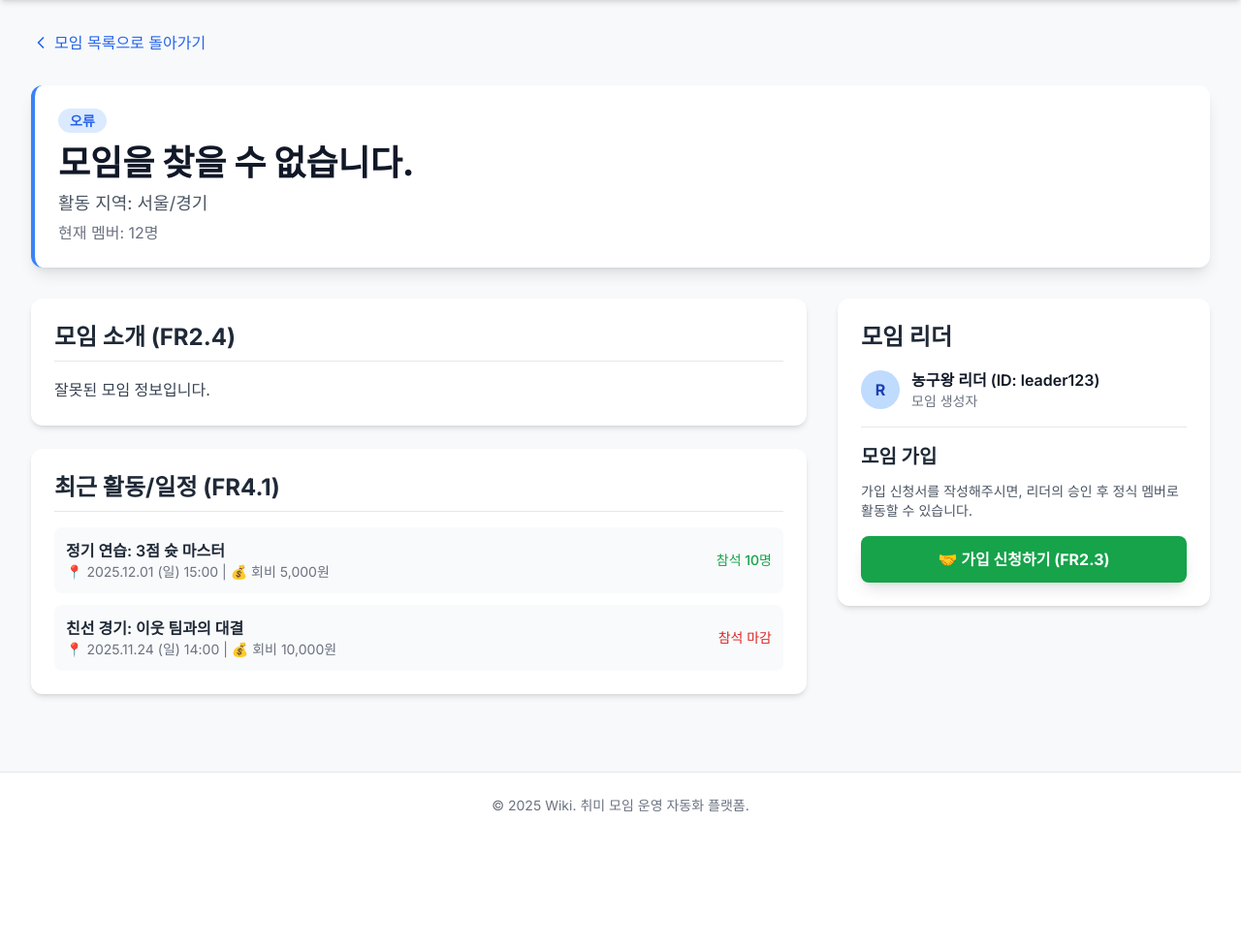
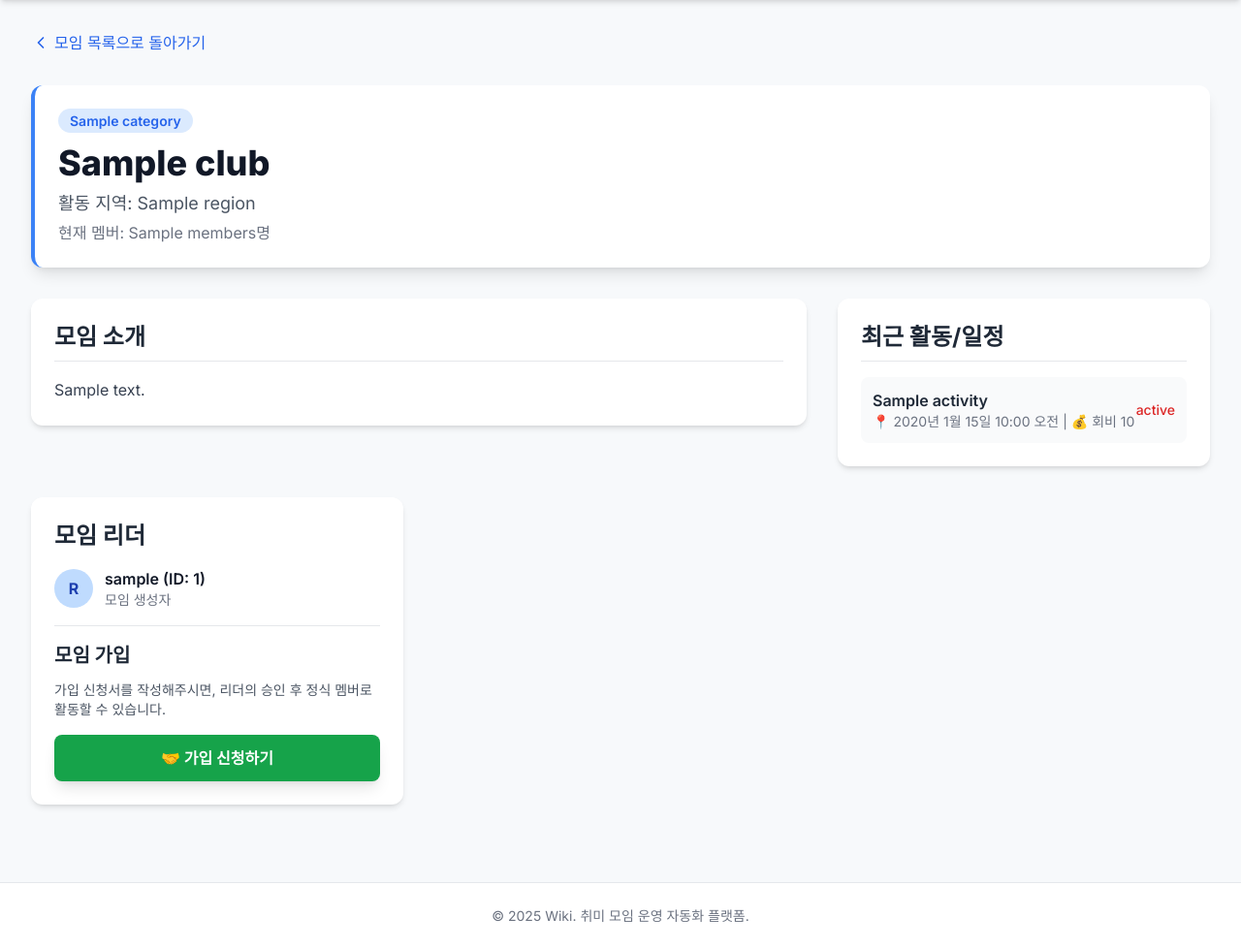
Before and after one commit to seojin122/Wiki, a Django app: template config/templates/group_detail.html in a window 1280 px wide. Shown: the part 60-1039 px from the top of the page at 97% size. Before the commit the page ends 898 px from the top, so only its background shows below. Run offline with Django 5.2, Linux system fonts and the light colour scheme; the template is opened without the code that fills it: most values are stand-ins (such as "Sample title", 1, 10 or a date in 2020); some libraries are stand-ins or nearby versions.

Commit message:
목데이터 분리

```diff
--- a/club_management/urls.py
+++ b/club_management/urls.py
@@ -1,7 +1,7 @@
 from django.urls import path
 from . import views
 
-app_name = 'club_management'
+app_name = 'Wiki'
 
 urlpatterns = [
     path('', views.discovery_page, name='discovery'),
--- a/config/templates/discovery.html
+++ b/config/templates/discovery.html
@@ -62,7 +62,7 @@
 
             <div id="club-list" class="grid grid-cols-1 sm:grid-cols-2 lg:grid-cols-3 xl:grid-cols-4 gap-6">
                 {% for club in clubs %}
-                    {% include "club_card.html" with club=club %}
+                    {% include "components/club_card.html" with club=club %}
                 {% empty %}
                     <div class="text-center text-gray-500 py-10 col-span-full">
                         <p class="text-lg text-gray-500">등록된 모임이 없습니다.</p>
--- a/config/templates/group_detail.html
+++ b/config/templates/group_detail.html
@@ -25,53 +25,61 @@
                 <svg xmlns="http://www.w3.org/2000/svg" width="20" height="20" viewBox="0 0 24 24" fill="none" stroke="currentColor" stroke-width="2" stroke-linecap="round" stroke-linejoin="round"><path d="m15 18-6-6 6-6"></path></svg>
                 <span class="ml-1">모임 목록으로 돌아가기</span>
             </button>
-
             <div class="bg-white p-6 rounded-xl shadow-lg border-l-4 border-blue-500">
-                <span id="detail-category" class="text-sm font-semibold px-3 py-1 bg-blue-100 text-blue-600 rounded-full">
-                    체육 🏀
-                </span>
-                <h2 id="detail-name" class="mt-3 text-4xl font-extrabold text-gray-900">주말 농구 팀 '슬램덩커스'</h2>
-                <p id="detail-region" class="text-lg text-gray-600 mt-2">활동 지역: 서울/경기</p>
-                <p id="detail-member-count" class="text-base text-gray-500 mt-1">현재 멤버: 12명</p>
+                {% if club %}
+                    <span id="detail-category" class="text-sm font-semibold px-3 py-1 bg-blue-100 text-blue-600 rounded-full"> {{ club.category }}</span>
+                    <h2 id="detail-name" class="mt-3 text-4xl font-extrabold text-gray-900">{{ club.name }}</h2>
+                    <p id="detail-region" class="text-lg text-gray-600 mt-2">활동 지역: {{ club.region }}</p>
+                    <p id="detail-member-count" class="text-base text-gray-500 mt-1">현재 멤버: {{ club.members }}명</p>
+                {% else %}
+                    <span class="text-sm font-semibold px-3 py-1 bg-red-100 text-red-600 rounded-full">오류</span>
+                    <h2 class="mt-3 text-4xl font-extrabold text-gray-900">모임을 찾을 수 없습니다.</h2>
+                    <p class="text-lg text-gray-600 mt-2">잘못된 모임 정보입니다.</p>
+                {% endif %}
             </div>
 
+            {% if club %}
             <div class="grid grid-cols-1 lg:grid-cols-3 gap-8">
                 <div class="lg:col-span-2 space-y-6">
                     <div class="bg-white p-6 rounded-xl shadow-md">
-                        <h3 class="text-2xl font-bold text-gray-800 border-b pb-2 mb-4">모임 소개 (FR2.4)</h3>
+                        <h3 class="text-2xl font-bold text-gray-800 border-b pb-2 mb-4">모임 소개</h3>
                         <p id="detail-description" class="text-gray-700 leading-relaxed">
-                            저희 슬램덩커스는 실력에 상관없이 농구를 사랑하는 모든 분들을 환영합니다. 매주 토요일 정기 모임을 통해 친목을 다지고 건강한 땀을 흘리고 있습니다. 단순한 운동을 넘어, 팀워크와 열정을 함께 나누는 모임이 되겠습니다.
+                            {{ club.description }}
                         </p>
                     </div>
+                </div>
+            <div class="bg-white p-6 rounded-xl shadow-md">
+                <h3 class="text-2xl font-bold text-gray-800 border-b pb-2 mb-4">최근 활동/일정</h3>
+                <ul id="detail-activities" class="space-y-3">
+                    {% for activity in club.activities %}
+                    <li class="p-3 bg-gray-50 rounded-lg flex justify-between items-center
+                        {% if activity.status == '마감' %}bg-red-50 border border-red-200{% endif %}">
+                        <div>
+                            <p class="font-semibold text-gray-800">{{ activity.title }}</p>
+                            <p class="text-sm text-gray-500">📍 {{ activity.date }} | 💰 회비 {{ activity.fee }}</p>
+                        </div>
+                        <span class="text-sm font-medium
+                            {% if activity.status == '참석' %}text-green-600{% else %}text-red-600{% endif %}">
+                            {% if activity.status == '참석' %}
+                                참석 {{ activity.attendees }}명
+                            {% else %}
+                                {{ activity.status }}
+                            {% endif %}
+                        </span>
+                    </li>
+                    {% empty %}
+                    <li class="p-3 text-gray-500">등록된 예정 활동이 없습니다.</li>
+                    {% endfor %}
 
-                    <div class="bg-white p-6 rounded-xl shadow-md">
-                        <h3 class="text-2xl font-bold text-gray-800 border-b pb-2 mb-4">최근 활동/일정 (FR4.1)</h3>
-                        <ul id="detail-activities" class="space-y-3">
-                            <li class="p-3 bg-gray-50 rounded-lg flex justify-between items-center">
-                                <div>
-                                    <p class="font-semibold text-gray-800">정기 연습: 3점 슛 마스터</p>
-                                    <p class="text-sm text-gray-500">📍 2025.12.01 (일) 15:00 | 💰 회비 5,000원</p>
-                                </div>
-                                <span class="text-sm font-medium text-green-600">참석 10명</span>
-                            </li>
-                            <li class="p-3 bg-gray-50 rounded-lg flex justify-between items-center">
-                                <div>
-                                    <p class="font-semibold text-gray-800">친선 경기: 이웃 팀과의 대결</p>
-                                    <p class="text-sm text-gray-500">📍 2025.11.24 (일) 14:00 | 💰 회비 10,000원</p>
-                                </div>
-                                <span class="text-sm font-medium text-red-600">참석 마감</span>
-                            </li>
                 </ul>
             </div>
-                </div>
-
             <div class="lg:col-span-1 space-y-6">
                 <div class="bg-white p-6 rounded-xl shadow-md sticky top-20">
                     <h3 class="text-2xl font-bold text-gray-800 mb-4">모임 리더</h3>
                     <div class="flex items-center space-x-3 border-b pb-4 mb-4">
                         <div class="w-10 h-10 bg-blue-200 rounded-full flex items-center justify-center text-blue-800 font-bold">R</div>
                         <div>
-                                <p class="font-semibold text-gray-900">농구왕 리더 (ID: leader123)</p>
+                            <p class="font-semibold text-gray-900">{{ club.leader_nickname }} (ID: {{ club.leader_id }})</p>
                             <p class="text-sm text-gray-500">모임 생성자</p>
                         </div>
                     </div>
@@ -82,19 +90,21 @@
                     </p>
                     <button onclick="document.getElementById('apply-modal').classList.remove('hidden')"
                         class="w-full bg-green-600 hover:bg-green-700 text-white font-bold py-3 px-6 rounded-lg shadow-lg transition duration-200 transform hover:scale-[1.01]">
-                            🤝 가입 신청하기 (FR2.3)
+                        🤝 가입 신청하기
                     </button>
                 </div>
             </div>
-            </div>
+            {% endif %}
+
         </section>
+
+
 
         <div id="apply-modal" class="hidden fixed inset-0 z-50 flex items-center justify-center bg-gray-900 bg-opacity-70 transition-opacity"
             onclick="if(event.target.id === 'apply-modal') document.getElementById('apply-modal').classList.add('hidden')">
 
             <div class="bg-white rounded-xl p-8 max-w-lg w-full m-4 shadow-2xl transform transition-transform duration-300 scale-100">
                 <h3 class="text-2xl font-bold text-gray-900 border-b pb-3 mb-5">모임 가입 신청</h3>
-
                 <form onsubmit="handleApply(event)">
                     <div class="space-y-4">
                         <div>
@@ -128,65 +138,44 @@
                         </button>
                     </div>
                 </form>
-
                 <div id="modal-message" class="hidden mt-4 p-3 rounded-lg text-sm"></div>
             </div>
         </div>
-
     </main>
 
     {% include 'components/footer.html' %}
 
     <script>
-        // 모임 상세 페이지 데이터 업데이트 (URL 쿼리 파라미터를 사용하여 목업 데이터 로드)
         function loadGroupDetail() {
             const pathSegments = window.location.pathname.split('/').filter(Boolean);
             const clubId = pathSegments[pathSegments.length - 1];
 
-            // MVP 목표: 실제 DB 연결 전까지는 목업 데이터 사용
-            const mockData = {
-                1: {
-                    name: "주말 농구 팀 '슬램덩커스'", category: "체육 🏀", region: "서울/경기", members: 12,
-                    description: "저희 슬램덩커스는 실력에 상관없이 농구를 사랑하는 모든 분들을 환영합니다. 매주 토요일 정기 모임을 통해 친목을 다지고 건강한 땀을 흘리고 있습니다. 단순한 운동을 넘어, 팀워크와 열정과 함께 나누는 모임이 되겠습니다."
-                },
-                2: {
-                    name: "퇴근 후 힐링 드로잉", category: "미술/공예 🎨", region: "강남구", members: 8,
-                    description: "매주 수요일 저녁, 따뜻한 카페에서 함께 그림을 그리며 하루를 마무리해요. 오일 파스텔, 색연필 등 다양한 재료를 시도해 볼 수 있습니다. 장비가 없어도 괜찮아요. 함께 힐링하실 분들을 기다립니다."
-                }
-            };
-
             const club = mockData[clubId];
             if (club) {
-                document.title = `HobbyFlow - ${club.name}`;
+                document.title = `Wiki - ${club.name}`;
                 document.getElementById('detail-name').textContent = club.name;
                 document.getElementById('detail-category').textContent = club.category;
                 document.getElementById('detail-region').textContent = `활동 지역: ${club.region}`;
                 document.getElementById('detail-member-count').textContent = `현재 멤버: ${club.members}명`;
                 document.getElementById('detail-description').textContent = club.description;
             } else {
-                // 모임 ID가 없을 경우 리스트 페이지로 리다이렉트
                 document.getElementById('detail-name').textContent = "모임을 찾을 수 없습니다.";
                 document.getElementById('detail-category').textContent = "오류";
                 document.getElementById('detail-description').textContent = "잘못된 모임 정보입니다.";
             }
         }
 
-        // 가입 신청 처리 (FR2.3)
+        // 가입 신청 처리
         function handleApply(event) {
-            event.preventDefault(); // 기본 폼 제출 방지
-
+            event.preventDefault();
             const name = document.getElementById('applicant-name').value;
             const message = document.getElementById('applicant-message').value;
             const messageBox = document.getElementById('modal-message');
-
-            // 실제 Django 뷰로 데이터 전송하는 fetch 로직이 필요합니다.
-            // 현재는 성공 메시지를 보여줍니다.
 
             messageBox.classList.remove('hidden', 'bg-red-100', 'text-red-800');
             messageBox.classList.add('bg-green-100', 'text-green-800');
             messageBox.textContent = `✅ '${name}'님의 가입 신청이 모임 리더에게 전달되었습니다. 승인까지 잠시 기다려주세요.`;
 
-            // 폼 초기화 및 3초 후 모달 닫기
             event.target.reset();
             setTimeout(() => {
                 document.getElementById('apply-modal').classList.add('hidden');
@@ -194,7 +183,6 @@
             }, 3000);
         }
 
-        // 페이지 로드 시 초기 상태 설정
         document.addEventListener('DOMContentLoaded', () => {
             loadGroupDetail();
         });
--- a/config/templates/mypage.html
+++ b/config/templates/mypage.html
@@ -3,13 +3,12 @@
 <head>
     <meta charset="UTF-8">
     <meta name="viewport" content="width=device-width, initial-scale=1.0">
-    <title>HobbyFlow - 마이페이지</title>
+    <title>Wiki - 마이페이지</title>
     <script src="https://cdn.tailwindcss.com"></script>
     <link rel="preconnect" href="https://fonts.googleapis.com">
     <link rel="preconnect" href="https://fonts.gstatic.com" crossorigin>
     <link href="https://fonts.googleapis.com/css2?family=Inter:wght@100..900&display=swap" rel="stylesheet">
     <style>
-        /* Inter Font 적용 및 기본 스타일 설정 */
         body {
             font-family: 'Inter', sans-serif;
             background-color: #f7f9fb;
```
Also changed, not shown: club_management/mock_data.py (added, +86 -0 lines), club_management/views.py (+33 -97 lines). Lines whose indentation alone changed are shown as unchanged.
